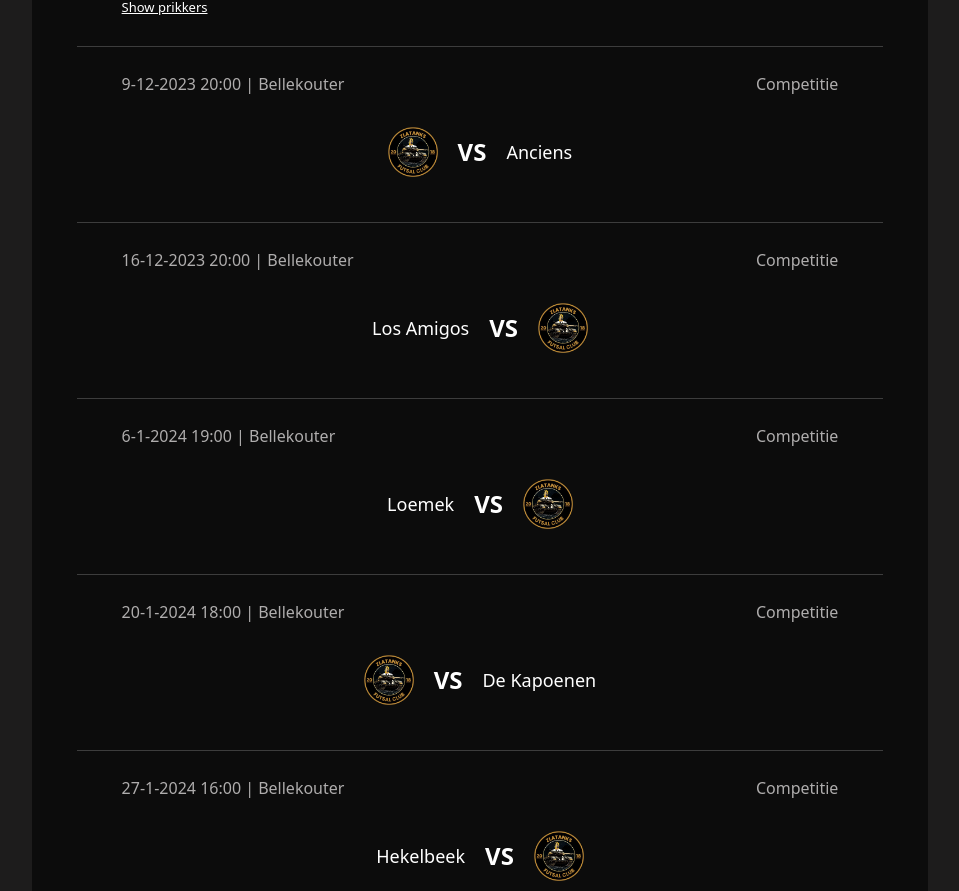
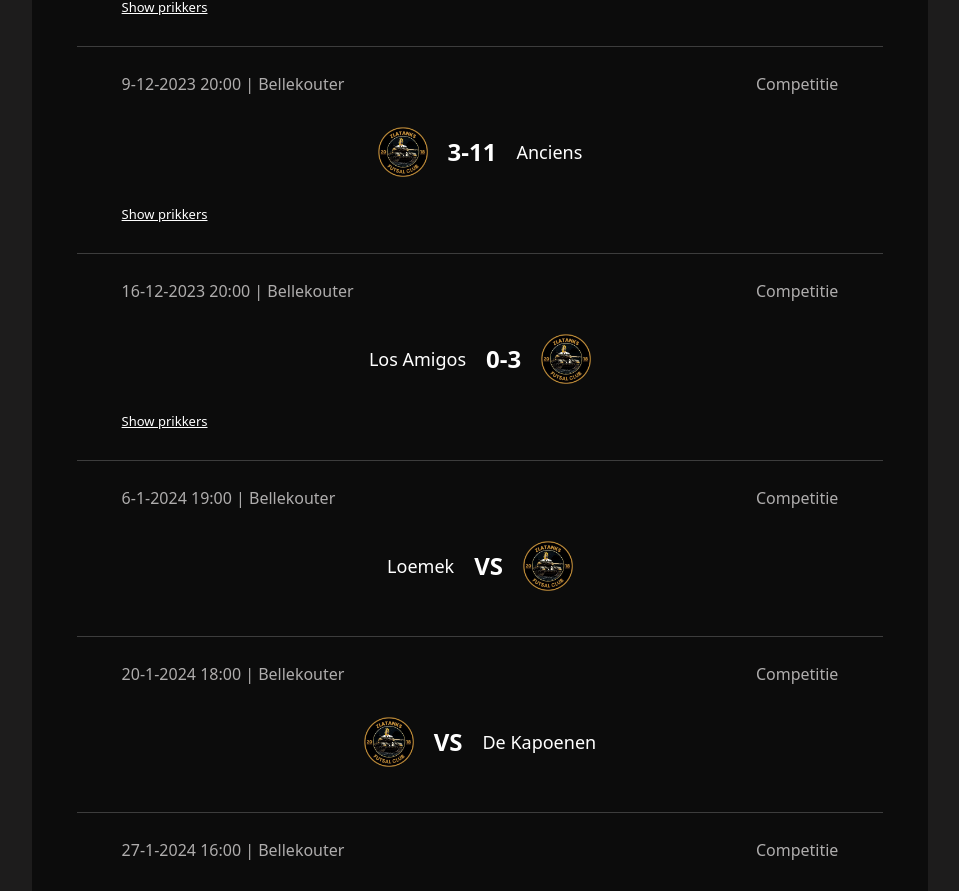
Before and after one commit to WoutDM/zlatanks, a React (Create React App) app: page /Kalender in a window 1280 px wide. Shown: the part 2378-3269 px from the top of the page, without its empty margins (160-1119 px from the left). Built offline with nearby package versions, Linux system fonts and the light colour scheme.

Commit message:
match data update test

```diff
--- a/src/data/matches.js
+++ b/src/data/matches.js
@@ -133,16 +133,22 @@ let matches = {
       'home': true,
       'date': '9-12-2023',
       'houre': '20:00',
-      'result': null,
-      'scorers': null,
+      'result': '3-11',
+      'scorers': [
+        {'name': 'Matthias Luypaert', 'amount': 1},
+        {'name': 'Wout Wartel', 'amount': 1},
+        {'name': 'Thibault Lowie', 'amount': 1},
+      ],
     },
     {
       'opponent': 'Los Amigos',
       'home': false,
       'date': '16-12-2023',
       'houre': '20:00',
-      'result': null,
-      'scorers': null,
+      'result': '0-3',
+      'scorers': [
+        {'name': 'Thibault Lowie', 'amount': 3},
+      ],
     },
     {
       'opponent': 'Loemek',
```
